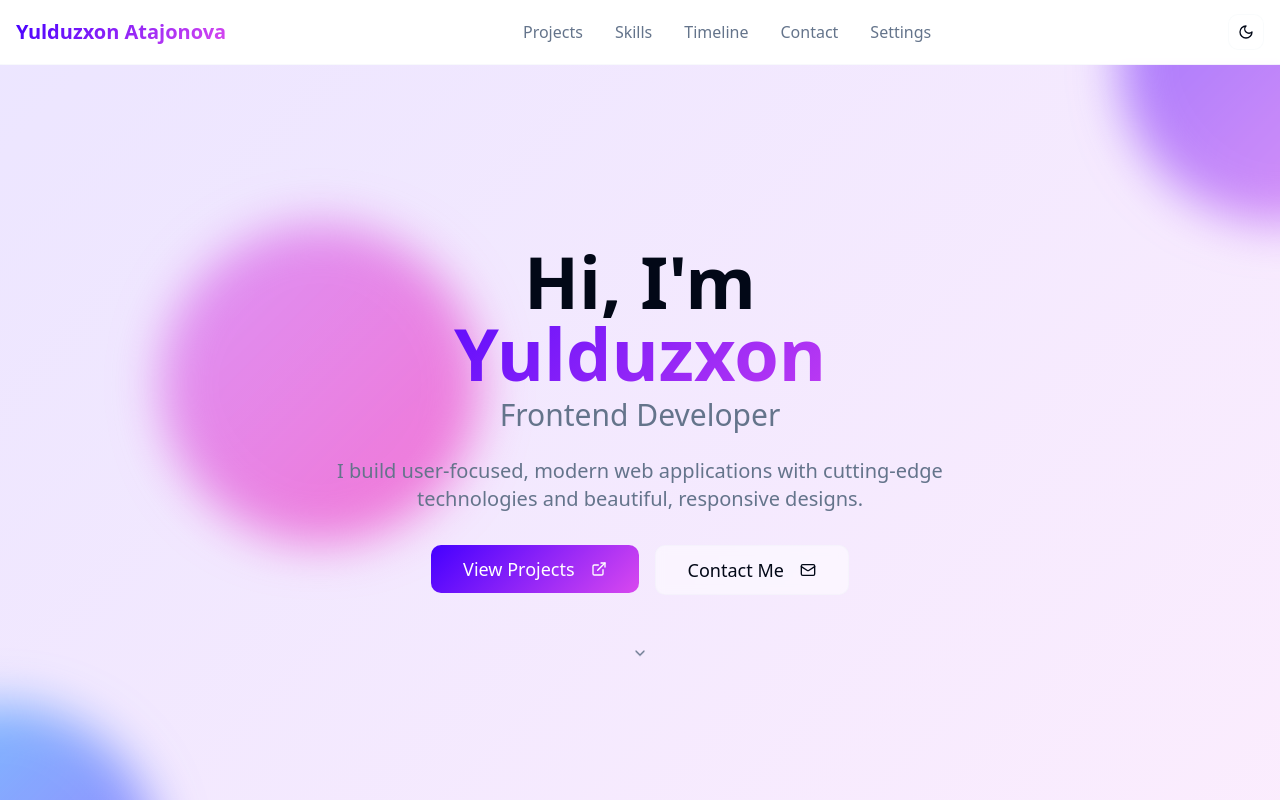
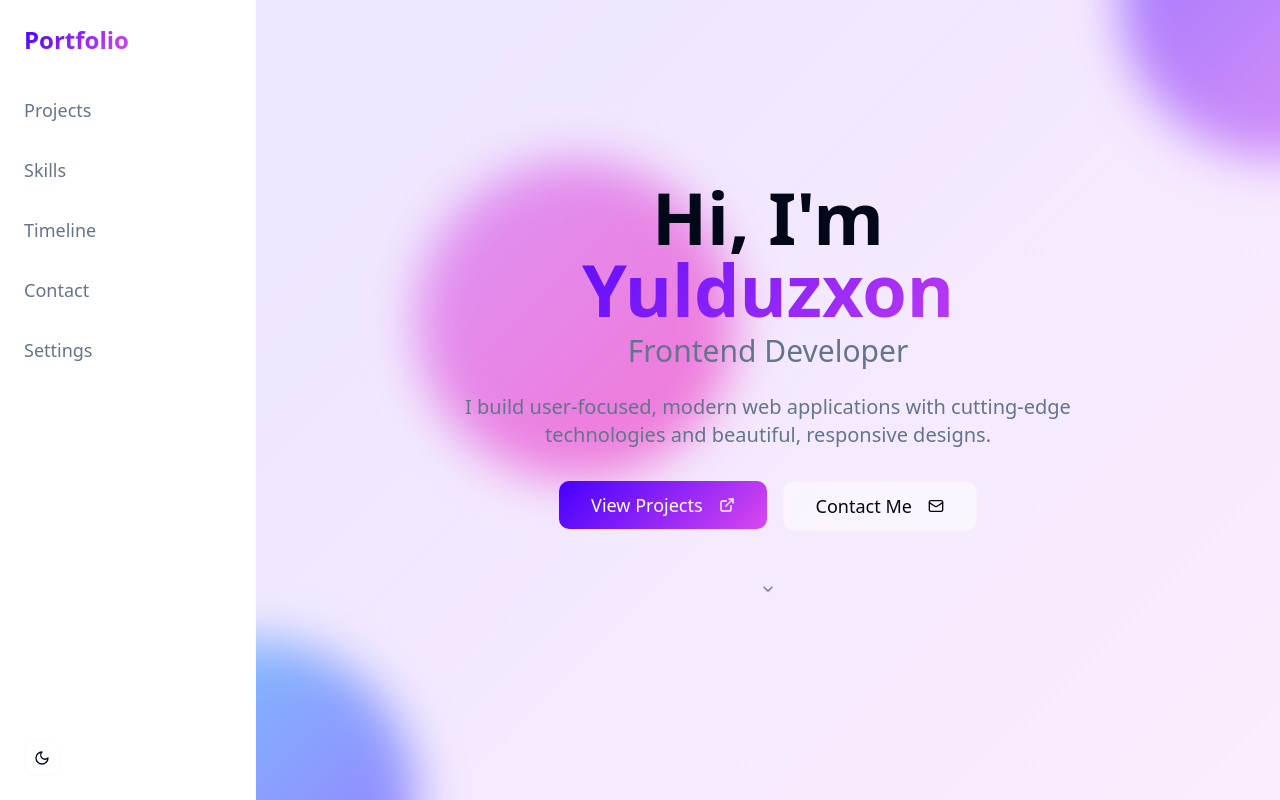
Before and after one commit to yulduzkurban/ata-web-glow, a React (Vite) app: page / in a window 1280 px wide. Shown: the top 800 px of the page. Built offline with nearby package versions, Linux system fonts and the light colour scheme.

Commit message:
feat: Implement left-aligned navbar
Moves the navbar to the left side, ensuring quick links are in the top section on desktop, burger menu on mobile, and footer. Makes the layout responsive.

```diff
--- a/src/components/Navbar.tsx
+++ b/src/components/Navbar.tsx
@@ -1,5 +1,5 @@
 import { useState } from "react";
-import { Menu, X } from "lucide-react";
+import { Menu } from "lucide-react";
 import { Button } from "@/components/ui/button";
 import { Sheet, SheetContent, SheetTrigger } from "@/components/ui/sheet";
 import ThemeToggle from "./ThemeToggle";
@@ -29,38 +29,53 @@ const Navbar = () => {
   };
 
   return (
-    <nav className="fixed top-0 left-0 right-0 z-50 bg-background/80 backdrop-blur-sm border-b border-border/20">
-      <div className="container mx-auto px-4">
-        <div className="flex items-center justify-between h-16">
+    <>
+      {/* Desktop Left Sidebar */}
+      <aside className="hidden md:flex fixed left-0 top-0 h-full w-64 bg-background/95 backdrop-blur-sm border-r border-border/20 z-50">
+        <div className="flex flex-col w-full p-6">
+          {/* Logo */}
+          <div className="mb-8">
+            <h1 className="text-2xl font-bold">
+              <span className="bg-gradient-primary bg-clip-text text-transparent">
+                Portfolio
+              </span>
+            </h1>
+          </div>
+
+          {/* Navigation Links */}
+          <nav className="flex flex-col space-y-4 mb-8">
+            {quickLinks.map((link) => (
+              <button
+                key={link.name}
+                onClick={() => handleLinkClick(link)}
+                className="text-left text-lg text-muted-foreground hover:text-primary transition-colors py-2"
+              >
+                {link.name}
+              </button>
+            ))}
+          </nav>
+
+          {/* Theme Toggle */}
+          <div className="mt-auto">
+            <ThemeToggle />
+          </div>
+        </div>
+      </aside>
+
+      {/* Mobile Top Bar */}
+      <nav className="md:hidden fixed top-0 left-0 right-0 z-50 bg-background/80 backdrop-blur-sm border-b border-border/20">
+        <div className="flex items-center justify-between h-16 px-4">
           {/* Logo */}
           <div className="flex-shrink-0">
             <h1 className="text-xl font-bold">
               <span className="bg-gradient-primary bg-clip-text text-transparent">
-                Yulduzxon Atajonova
+                Portfolio
               </span>
             </h1>
           </div>
 
-          {/* Desktop Navigation */}
-          <div className="hidden md:flex items-center space-x-8">
-            {quickLinks.map((link) => (
-              <button
-                key={link.name}
-                onClick={() => handleLinkClick(link)}
-                className="text-muted-foreground hover:text-primary transition-colors"
-              >
-                {link.name}
-              </button>
-            ))}
-          </div>
-
-          {/* Desktop Theme Toggle */}
-          <div className="hidden md:flex items-center">
-            <ThemeToggle />
-          </div>
-
           {/* Mobile Menu Button */}
-          <div className="md:hidden flex items-center space-x-2">
+          <div className="flex items-center space-x-2">
             <ThemeToggle />
             <Sheet open={isOpen} onOpenChange={setIsOpen}>
               <SheetTrigger asChild>
@@ -87,8 +102,8 @@ const Navbar = () => {
             </Sheet>
           </div>
         </div>
-      </div>
-    </nav>
+      </nav>
+    </>
   );
 };
 
--- a/src/pages/Index.tsx
+++ b/src/pages/Index.tsx
@@ -14,7 +14,8 @@ const Index = () => {
     <div className="min-h-screen bg-background">
       <Navbar />
 
-      <div className="pt-16">
+      {/* Main content with responsive margins */}
+      <div className="md:ml-64 pt-16 md:pt-0">
         <HeroSection />
         <ProjectsSection />
         <SkillsSection />
```
